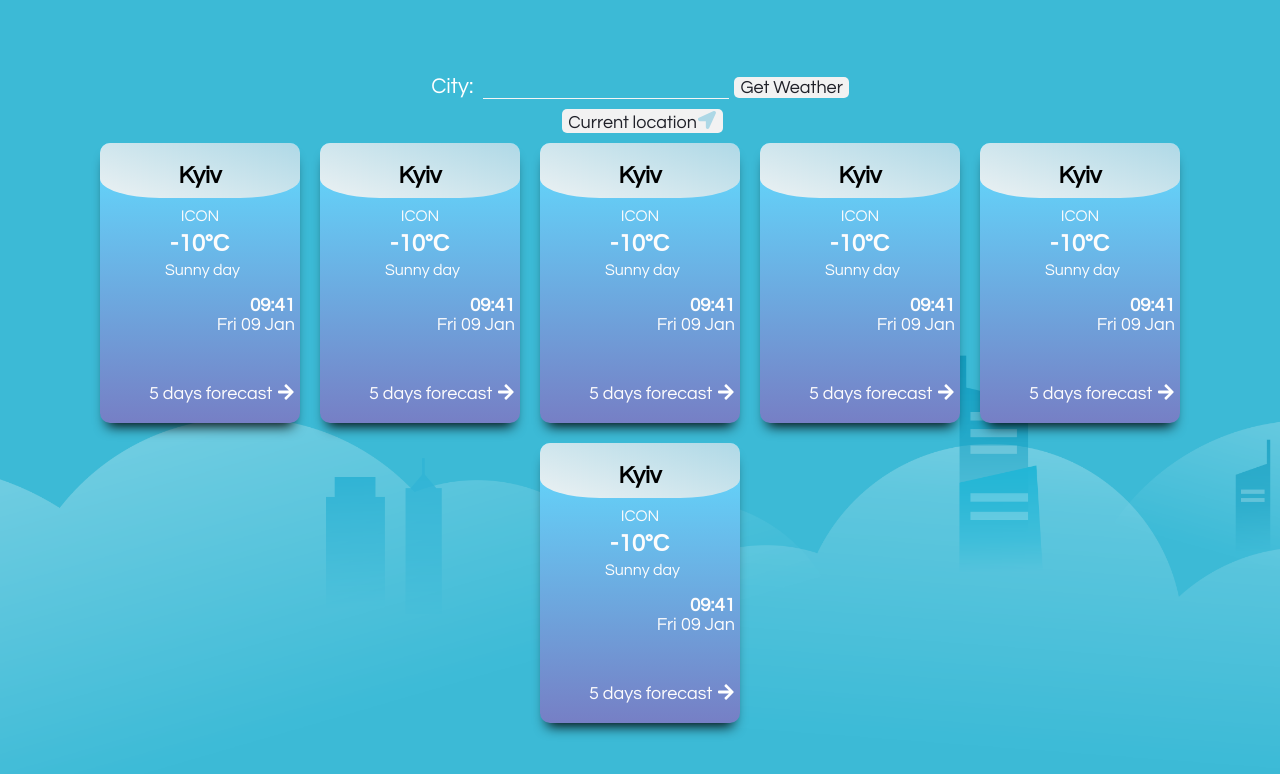
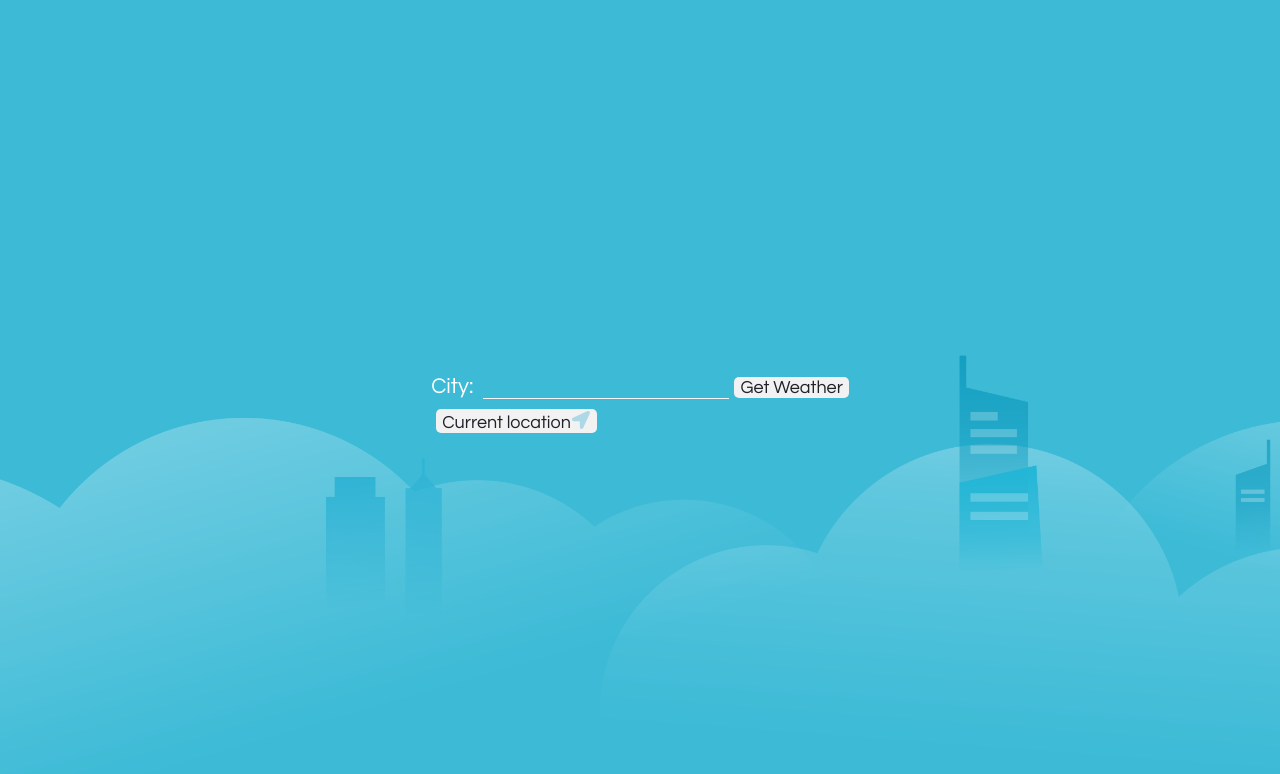
Before and after one commit to Babrov/React-weather-app, a React (Create React App) app: page / in a window 1280 px wide. Shown: the top 774 px of the page. Built offline with nearby package versions, Linux system fonts and the light colour scheme.

Commit message:
added redux, fetched data from location

```diff
--- a/package.json
+++ b/package.json
@@ -9,10 +9,16 @@
     "@testing-library/jest-dom": "^5.11.6",
     "@testing-library/react": "^11.2.2",
     "@testing-library/user-event": "^12.5.0",
+    "axios": "^0.21.0",
     "node-sass": "^4.14.1",
     "react": "^17.0.1",
     "react-dom": "^17.0.1",
+    "react-redux": "^7.2.2",
     "react-scripts": "4.0.1",
+    "redux": "^4.0.5",
+    "redux-devtools-extension": "^2.13.8",
+    "redux-form": "^8.3.7",
+    "redux-thunk": "^2.3.0",
     "web-vitals": "^0.2.4"
   },
   "scripts": {
--- /dev/null
+++ b/src/actions/WeatherAction.js
@@ -0,0 +1,31 @@
+import axios from 'axios';
+export const GET_CITY = 'FETCH_CITY';
+export const GET_LOCATION = 'FETCH_LOCATION';
+export const API_KEY = '05f7911bd80b989d6f1878b5b3f72620';
+
+export const getCityWeather = (cityName) => (dispatch) => {
+  axios
+    .get(
+      `https://api.openweathermap.org/data/2.5/weather?q=${cityName}&appid=${API_KEY}&units=metric`
+    )
+    .then((response) =>
+      dispatch({
+        type: GET_CITY,
+        payload: { response },
+      })
+    );
+};
+
+export const getCoordsWeather = (lat, lon) => (dispatch) => {
+  axios
+    .get(
+      `https://api.openweathermap.org/data/2.5/weather?lat=${lat}&lon=${lon}&appid=${API_KEY}&units=metric`
+    )
+    .then((localWeather) => {
+      dispatch({
+        type: GET_LOCATION,
+        payload: localWeather.data,
+      });
+      console.log(localWeather.data);
+    });
+};
--- /dev/null
+++ b/src/components/AddWeather.js
@@ -0,0 +1,25 @@
+import styles from '../styles/CardsContainer.module.scss';
+import { Field, reduxForm } from 'redux-form';
+import { faLocationArrow } from '@fortawesome/free-solid-svg-icons';
+import { FontAwesomeIcon } from '@fortawesome/react-fontawesome';
+
+let AddWeather = (props) => {
+  return (
+    <div>
+      <form onSubmit={props.handleSubmit}>
+        <label className={styles.input}>
+          City:
+          <Field name={'city'} component={'input'} />
+        </label>
+        <button className={styles.getButton}>Get Weather</button>
+      </form>
+
+      <button className={styles.location} onClick={props.getLocation}>
+        Current location
+        <FontAwesomeIcon className={styles.icon} icon={faLocationArrow} />
+      </button>
+    </div>
+  );
+};
+
+export default AddWeather = reduxForm({ form: 'AddWeather' })(AddWeather);
--- a/src/components/Card.js
+++ b/src/components/Card.js
@@ -1,53 +1,56 @@
+import style from '../styles/Card.module.scss';
+import { FontAwesomeIcon } from '@fortawesome/react-fontawesome';
 import {
-  card,
-  inner,
-  card_cold,
-  card_warm,
-  city,
-  icon,
-  time,
-  temp,
-  descr,
-  date,
-  moreInfo,
-  side,
-  front_side,
-  back_side,
-  isFlipped,
-  fiveDays,
-  navButtons,
-  backButton,
-} from '../styles/Card.module.scss';
-import { FontAwesomeIcon } from '@fortawesome/react-fontawesome';
-import { faArrowRight, faArrowLeft } from '@fortawesome/free-solid-svg-icons';
+  faArrowRight,
+  faArrowLeft,
+  faTimes,
+} from '@fortawesome/free-solid-svg-icons';
 import { useState } from 'react';
 
-const Card = () => {
+const Card = ({ localWeather }) => {
   const [flipped, setFlipped] = useState(false);
-
+  const { name, main, weather } = localWeather;
+  let icon = `http://openweathermap.org/img/wn/${weather[0].icon}@2x.png`;
   const handleClick = () => {
     setFlipped(!flipped);
   };
   return (
-    <div className={` ${card}`}>
-      <div className={`${card_cold} ${inner}  ${flipped ? isFlipped : ''}  `}>
-        <div className={` ${side} ${front_side}`}>
-          <h2 className={city}>Kyiv</h2>
-          <p className={icon}>ICON</p>
-          <h2 className={temp}>-10°С</h2>
-          <p className={descr}>Sunny day</p>
-          <h3 className={time}>09:41</h3>
-          <p className={date}>Fri 09 Jan</p>
-          <label className={`${navButtons} ${moreInfo}`}>
+    <div className={` ${style.card}`}>
+      <div className={` ${style.inner}  ${flipped ? style.isFlipped : ''}  `}>
+        <div
+          className={`${main.temp <= 15 ? style.card_cold : style.card_warm} ${
+            style.side
+          } ${style.front_side}`}
+        >
+          <span className={style.close}>
+            <FontAwesomeIcon icon={faTimes} />
+          </span>
+          <h2 className={style.city}>{name}</h2>
+          <img className={style.icon} src={icon} alt="weather icon" />
+          <h2 className={style.temp}>{`${Math.round(main.temp)} °С`}</h2>
+          <p className={style.descr}>
+            {weather[0].description.charAt(0).toUpperCase() +
+              weather[0].description.slice(1)}
+          </p>
+          <h3 className={style.time}>09:41</h3>
+          <p className={style.date}>Fri 09 Jan</p>
+          <label className={`${style.navButtons} ${style.moreInfo}`}>
             5 days forecast
             <button onClick={handleClick}>
               <FontAwesomeIcon icon={faArrowRight} />
             </button>
           </label>
         </div>
-        <div className={`${side} ${back_side}`}>
-          <h2 className={city}>Kyiv</h2>
-          <div className={fiveDays}>
+        <div
+          className={`${main.temp <= 15 ? style.card_cold : style.card_warm} ${
+            style.side
+          } ${style.back_side}`}
+        >
+          <span className={style.close}>
+            <FontAwesomeIcon icon={faTimes} />
+          </span>
+          <h2 className={style.city}>{name}</h2>
+          <div className={style.fiveDays}>
             <h3>
               Saturday <span>-10°С</span>
             </h3>
@@ -64,7 +67,7 @@ const Card = () => {
               Saturday<span>-10°С</span>
             </h3>
           </div>
-          <label className={`${navButtons} ${backButton}`}>
+          <label className={`${style.navButtons} ${style.backButton}`}>
             <button onClick={handleClick}>
               <FontAwesomeIcon icon={faArrowLeft} />
             </button>
--- a/src/containers/CardsContainer.js
+++ b/src/containers/CardsContainer.js
@@ -1,32 +1,39 @@
 import styles from '../styles/CardsContainer.module.scss';
 import Card from '../components/Card';
-import { FontAwesomeIcon } from '@fortawesome/react-fontawesome';
-import { faLocationArrow } from '@fortawesome/free-solid-svg-icons';
+import { connect } from 'react-redux';
+import { getCityWeather, getCoordsWeather } from '../actions/WeatherAction';
+import AddWeather from '../components/AddWeather';
 
-const CardsContainer = () => {
+const CardsContainer = (props) => {
+  const getLocation = () => {
+    navigator.geolocation.getCurrentPosition((pos) => {
+      const coordinates = {
+        lat: pos.coords.latitude,
+        lng: pos.coords.longitude,
+      };
+      props.getCoordsWeather(coordinates.lat, coordinates.lng);
+    });
+  };
+
   return (
     <div className={styles.wrapper}>
-      <form>
-        <label className={styles.input}>
-          City:
-          <input type="text" />
-        </label>
-        <button className={styles.getButton}>Get Weather</button>
-      </form>
-
-      <button className={styles.location}>
-        Current location
-        <FontAwesomeIcon className={styles.icon} icon={faLocationArrow} />
-      </button>
+      <AddWeather getLocation={getLocation} />
       <div className={styles.cards_holder}>
-        <Card />
-        <Card />
-        <Card />
-        <Card />
-        <Card />
-        <Card />
+        {props.localWeather.length !== 0 ? (
+          <Card localWeather={props.localWeather} />
+        ) : (
+          ''
+        )}
       </div>
     </div>
   );
 };
-export default CardsContainer;
+
+const mapStateToProps = (state) => ({
+  localWeather: state.weather.localWeather,
+  cityWeather: state.weather.cityWeather,
+});
+
+export default connect(mapStateToProps, { getCityWeather, getCoordsWeather })(
+  CardsContainer
+);
--- a/src/index.js
+++ b/src/index.js
@@ -1,10 +1,14 @@
 import React from 'react';
 import ReactDOM from 'react-dom';
 import App from './containers/App';
+import { Provider } from 'react-redux';
+import store from './store';
 
 ReactDOM.render(
   <React.StrictMode>
-    <App />
+    <Provider store={store}>
+      <App />
+    </Provider>
   </React.StrictMode>,
   document.getElementById('root')
 );
--- /dev/null
+++ b/src/reducers/MainReducer.js
@@ -0,0 +1,9 @@
+import { WeatherReducer } from './WeatherReducer';
+import { combineReducers } from 'redux';
+import { reducer as formReducer } from 'redux-form';
+
+const MainReducer = combineReducers({
+  weather: WeatherReducer,
+  form: formReducer,
+});
+export default MainReducer;
--- /dev/null
+++ b/src/reducers/WeatherReducer.js
@@ -0,0 +1,23 @@
+import { GET_CITY, GET_LOCATION } from '../actions/WeatherAction';
+
+const initialState = {
+  cityWeather: [],
+  localWeather: [],
+};
+
+export const WeatherReducer = (state = initialState, action) => {
+  switch (action.type) {
+    case GET_CITY:
+      return {
+        ...state,
+        cityWeather: action.payload,
+      };
+    case GET_LOCATION:
+      return {
+        ...state,
+        localWeather: action.payload,
+      };
+    default:
+      return state;
+  }
+};
--- a/src/store.js
+++ b/src/store.js
@@ -0,0 +1,11 @@
+import { createStore, applyMiddleware, compose } from 'redux';
+import thunk from 'redux-thunk';
+import MainReducer from './reducers/MainReducer';
+
+const composeEnhancers = window.__REDUX_DEVTOOLS_EXTENSION_COMPOSE__ || compose;
+const store = createStore(
+  MainReducer,
+  composeEnhancers(applyMiddleware(thunk))
+);
+
+export default store;
--- a/src/styles/Card.module.scss
+++ b/src/styles/Card.module.scss
@@ -9,7 +9,7 @@
 .inner {
   width: 100%;
   height: 100%;
-  transition: transform 0.5s;
+  transition: transform 1s;
   transform-style: preserve-3d;
   position: relative;
   border-radius: 10px;
@@ -18,7 +18,7 @@
 .side {
   position: absolute;
   width: 100%;
-  height: 100%;
+  height: auto;
   backface-visibility: hidden;
   overflow: hidden;
   box-shadow: 0px 10px 13px -7px #000000, 5px 5px 15px 5px rgba(0, 0, 0, 0);
@@ -26,8 +26,10 @@
 }
 .front_side {
   .icon {
-    margin: 0;
-    text-align: center;
+    margin: 0 auto;
+    display: block;
+    width: 70px;
+    height: auto;
   }
   .temp {
     margin: 5px;
@@ -51,7 +53,7 @@
   }
 
   .moreInfo {
-    margin-top: 30px;
+    margin-top: 10px;
     float: right;
   }
 }
@@ -73,11 +75,13 @@
   }
 }
 .city {
+  margin-top: 30px;
+  font-size: 20px;
   text-align: center;
   color: black;
   position: relative;
 }
-.city::after {
+.city::before {
   content: '';
   display: block;
   position: absolute;
@@ -90,6 +94,7 @@
   background: linear-gradient(to bottom left, lightblue 5%, whitesmoke 115%);
 }
 .back_side {
+  height: auto;
   transform: rotateY(180deg);
   .fiveDays {
     text-align: center;
@@ -97,7 +102,7 @@
     h3 {
       display: grid;
       grid-template: 1fr/1fr 1fr;
-      margin: 10px;
+      margin: 15px;
       text-align: start;
       span {
         margin-left: 25px;
@@ -112,6 +117,17 @@
 .isFlipped {
   transform: rotateY(-180deg);
 }
+.close {
+  display: block;
+  position: absolute;
+  z-index: 1;
+  padding: 10px;
+  margin: -10px;
+  right: 10px;
+  top: 10px;
+  font-size: 20px;
+  cursor: pointer;
+}
 
 .card_cold {
   background: linear-gradient(to bottom, #61dcff 0%, #767fc5 100%);
--- a/src/styles/CardsContainer.module.scss
+++ b/src/styles/CardsContainer.module.scss
@@ -4,6 +4,7 @@
   align-items: center;
   display: flex;
   flex-direction: column;
+  top: 0;
   .input {
     color: white;
     font-size: 22px;
```
Also changed, not shown: 2 other files (tests, documents, lock files or other folders).
